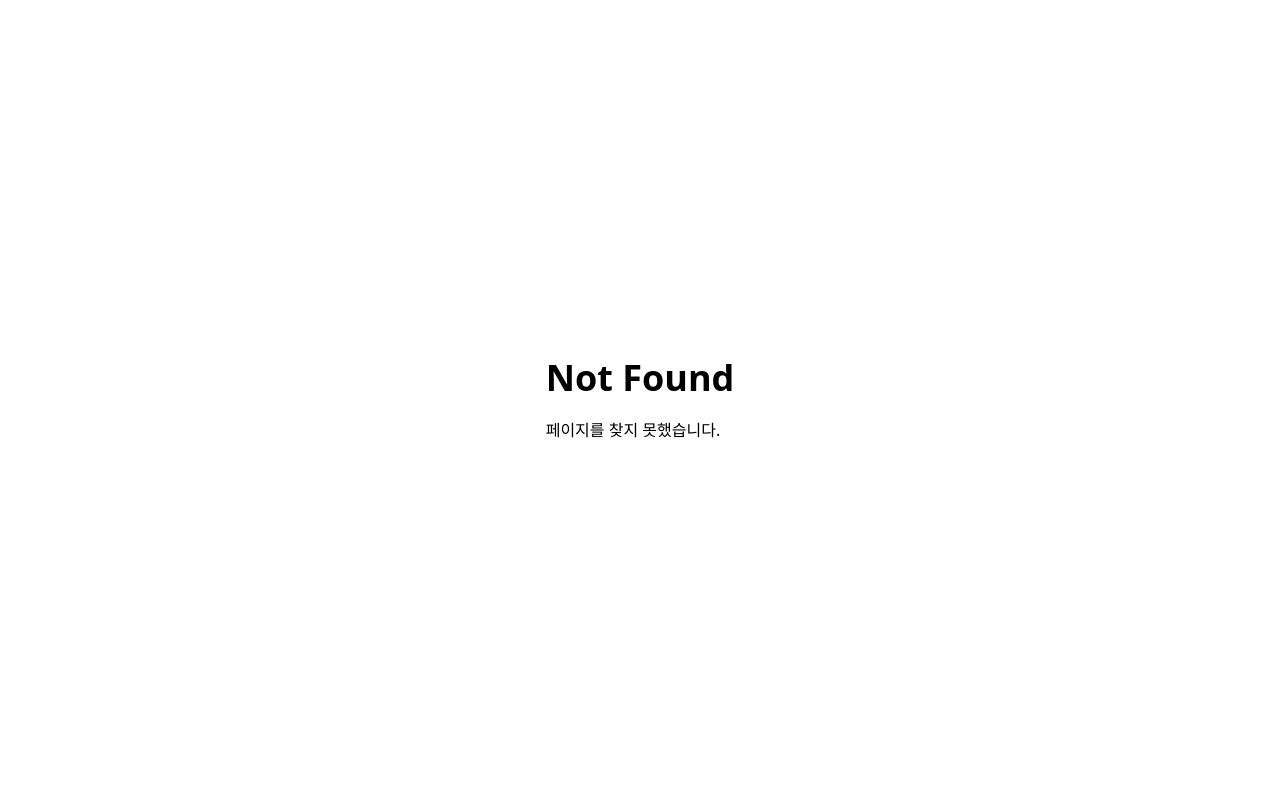
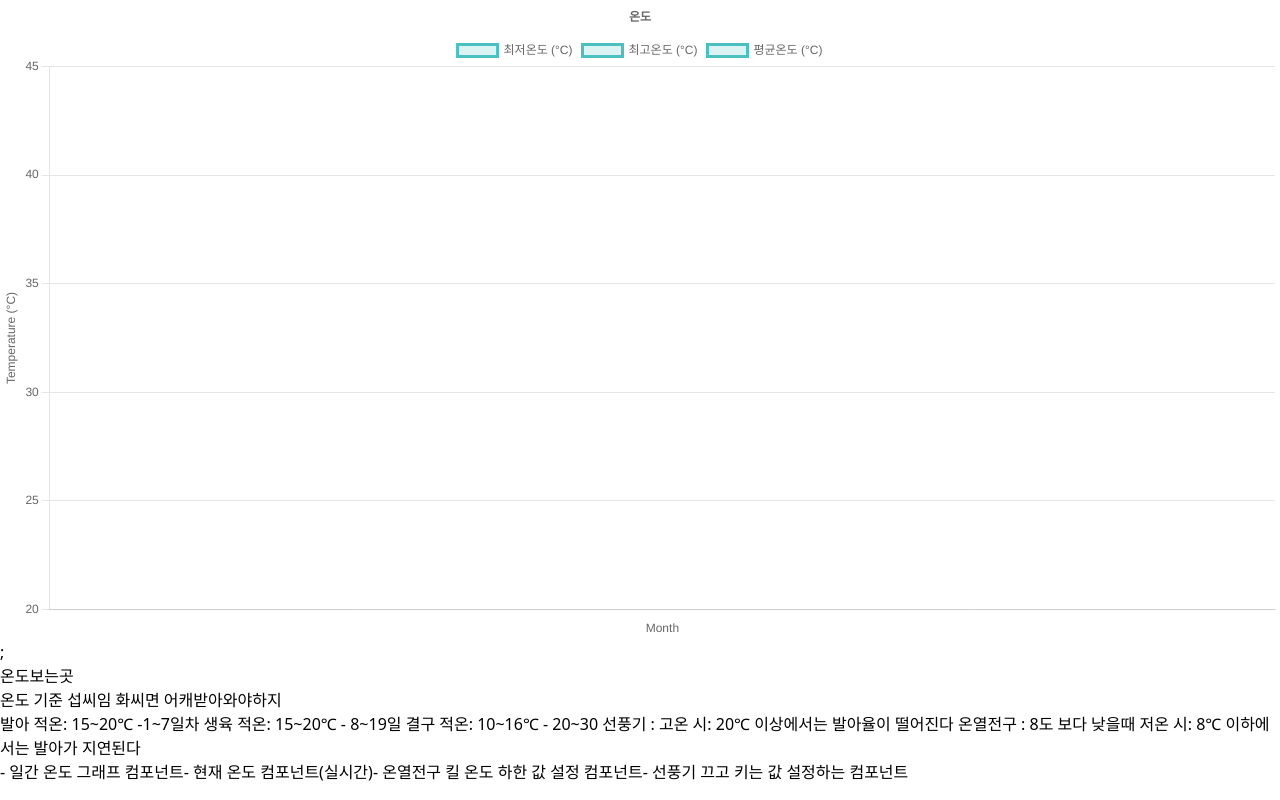
Before and after one commit to naeunminchocofarm/naeunminchocofarm_web, a React (Vite) app: page / in a window 1280 px wide. Before the commit this address had no page. Shown: the top 800 px of the page. Built offline with nearby package versions, Linux system fonts and the light colour scheme.

Commit message:
온도페이지 작업후 출력 여부 확인 후 업로드

```diff
--- a/package.json
+++ b/package.json
@@ -12,7 +12,9 @@
   "dependencies": {
     "@tailwindcss/vite": "^4.0.15",
     "axios": "^1.8.4",
+    "chart.js": "^4.4.8",
     "react": "^19.0.0",
+    "react-chartjs-2": "^5.3.0",
     "react-dom": "^19.0.0",
     "react-router-dom": "^7.4.0",
     "tailwindcss": "^4.0.15"
--- a/src/App.jsx
+++ b/src/App.jsx
@@ -1,11 +1,13 @@
 import { BrowserRouter } from 'react-router-dom'
 import Router from "./Router";
 import './App.css'
+import Temperature from './temperature/temperature';
 
 function App() {
   return (
     <BrowserRouter>
-      <Router />
+      <Temperature/>
+      <Router/>
     </BrowserRouter>
   )
 }
--- a/src/temperature/Temperatuer.jsx
+++ /dev/null
@@ -1,50 +0,0 @@
-import React, { useState } from "react";
-
-const Temperatuer = () => {
-  //온도 변화를 감지하고 출력하는 영역
-  const [temperatuer, setTemperatuer] = useState(0);
-
-  //온열전구
-  const onTempLight = () => {
-    if (temperatuer >= 20) {
-      return "켜져라";
-    }
-  };
-  return (
-    <>
-      <p>온도보는곳</p>
-      <p>온도 기준 섭씨임 화씨면 변경피료함</p>
-      <div>
-        생육 적온: 15~20℃ - 8~19일 결구 적온: 10~16℃ - 20~30 발아 적온: 15~20℃ -
-        1~7일차 선풍기 : 고온 시: 20℃ 이상에서는 발아율이 떨어진다 온열전구 :
-        8도 보다 낮을때 저온 시: 8℃ 이하에서는 발아가 지연된다
-      </div>
-      - 일간 온도 그래프 컴포넌트
-      {/* dayTemp
-          - 가로 축이 날짜
-          - 세로 축이 온도 겨울~여름
-          - 적정온도 란에 표시 해주기
-        */}
-      - 현재 온도 컴포넌트(실시간)
-      {/* nowTemp
-          - 가로 축이 시간or 분 > 실시간은 추후
-          - 세로 축이 온도 겨울~여름 (동일)
-          - 적정온도 란에 표시 해주기 (동일)
-        */}
-      - 온열전구 킬 온도 하한 값 설정 컴포넌트
-      {/* coldTemp
-          - 상단 적정온도란을 벗어났을때 온열전구를 켤지 말지 설정하는 영역
-          - 1. 특정온도보다 낮아질때 auto로 켜지긴 하나
-          - 버튼 클릭시 직접 끄거나 켤수 있도록 설정 되는 기능
-        */}
-      - 선풍기 끄고 키는 값 설정하는 컴포넌트
-      {/* hotTemp
-          - 20도 이상일때 선풍기를 켤지 말지 설정하는 영역
-          - 1. 특정온도보다 낮아질때 auto로 켜지긴 하나
-          - 버튼 클릭시 직접 끄거나 켤수 있도록 설정 되는 기능
-        */}
-    </>
-  );
-};
-
-export default Temperatuer;
--- /dev/null
+++ b/src/temperature/Temperature.jsx
@@ -0,0 +1,160 @@
+import React, { useEffect, useState } from "react";
+import { Line } from "react-chartjs-2";
+import {
+  Chart as ChartJS,
+  CategoryScale,
+  LinearScale,
+  PointElement,
+  LineElement,
+  Title,
+  Tooltip,
+  Legend,
+} from "chart.js";
+
+// Register required components for Chart.js
+ChartJS.register(
+  CategoryScale,
+  LinearScale,
+  PointElement,
+  LineElement,
+  Title,
+  Tooltip,
+  Legend
+);
+
+const Temperature = () => {
+  const data = {
+    labelsMonth: ["Jan", "Feb", "Mar", "Apr", "May", "Jun"],
+    labels2: ["Jan", "Feb", "Mar", "Apr", "May", "Jun"],
+    labels3: ["Jan", "Feb", "Mar", "Apr", "May", "Jun"],
+    //labels의 밸류값은
+    //1. 날짜별
+    //2. 일자별
+    //3. 시간별
+    datasets: [
+      {
+        label: "최저온도 (°C)",
+        data: [22, 24, 20, 26, 30, 28], // Y-axis data (Temperature values)
+        borderColor: "rgba(75, 192, 192, 1)",
+        backgroundColor: "rgba(75, 192, 192, 0.2)",
+        fill: true, // Area under the line is filled
+        tension: 0.4, // Smooth curve
+        pointBackgroundColor: "rgba(75, 192, 192, 1)", // Point color
+      },
+      {
+        label: "최고온도 (°C)",
+        data: [38, 36, 34, 36, 40, 38], // Y-axis data (Temperature values)
+        borderColor: "rgba(75, 192, 192, 1)",
+        backgroundColor: "rgba(75, 192, 192, 0.2)",
+        fill: true, // Area under the line is filled
+        tension: 0.4, // Smooth curve
+        pointBackgroundColor: "rgba(75, 192, 192, 1)", // Point color
+      },
+      {
+        label: "평균온도 (°C)",
+        data: [30, 30, 27, 41, 35, 32], // Y-axis data (Temperature values)
+        borderColor: "rgba(75, 192, 192, 1)",
+        backgroundColor: "rgba(75, 192, 192, 0.2)",
+        fill: true, // Area under the line is filled
+        tension: 0.4, // Smooth curve
+        pointBackgroundColor: "rgba(75, 192, 192, 1)", // Point color
+      },
+    ],
+  };
+
+  // Chart options
+  const options = {
+    responsive: true,
+    plugins: {
+      title: {
+        display: true,
+        text: "온도",
+      },
+      tooltip: {
+        callbacks: {
+          label: (tooltipItem) => `${tooltipItem.raw} °C`, // Show temperature with °C symbol
+        },
+      },
+    },
+    scales: {
+      x: {
+        title: {
+          display: true,
+          text: "Month",
+        },
+      },
+      y: {
+        title: {
+          display: true,
+          text: "Temperature (°C)",
+        },
+      },
+    },
+  };
+
+  // //심은지 몇일째인지 받아오는 코드가 있어야함
+  // //최초 식물 셋팅할때 설정된 day를 기준으로 자를거니깐 받아만오기
+  // const [day, setDay] = useState(0);
+  // //온도 변화를 감지하고 출력하는 영역
+  // const [temperature, setTemperature] = useState(0);
+
+  // useEffect(() => {
+  //   setTemperature();
+  // }, [temperature]);
+
+  // //온열전구 > 성장기간에따라 다름
+  // const onTempLight = () => {
+  //   if(day<=7){
+  //     if (temperature <= 8) {
+  //       return "켜져라";
+  //     }
+  //     //켜지는 기능이있으면 꺼져야하나
+  //     if(temperature)
+  //   }
+  // };
+
+  // //선풍기 > 성장기간에따라 다름
+  // const onTempFan = () => {
+  //   if (temperature >= 20) {
+  //     return "켜져라";
+  //   }
+  // };
+
+  return (
+    <>
+      <Line options={options} data={data} />;<p>온도보는곳</p>
+      <p>온도 기준 섭씨임 화씨면 어캐받아와야하지</p>
+      <div>
+        발아 적온: 15~20℃ -1~7일차 생육 적온: 15~20℃ - 8~19일 결구 적온: 10~16℃
+        - 20~30 선풍기 : 고온 시: 20℃ 이상에서는 발아율이 떨어진다 온열전구 :
+        8도 보다 낮을때 저온 시: 8℃ 이하에서는 발아가 지연된다
+      </div>
+      - 일간 온도 그래프 컴포넌트
+      {/* dayTemp
+          - 가로 축이 날짜
+          - 세로 축이 온도 겨울~여름
+          - 적정온도 란에 표시 해주기
+        */}
+      - 현재 온도 컴포넌트(실시간)
+      {/* nowTemp
+          - 가로 축이 시간or 분 > 실시간은 추후
+          - 세로 축이 온도 겨울~여름 (동일)
+          - 적정온도 란에 표시 해주기 (동일)
+        */}
+      - 온열전구 킬 온도 하한 값 설정 컴포넌트
+      {/* coldTemp
+          - 상단 적정온도란을 벗어났을때 온열전구를 켤지 말지 설정하는 영역
+          - 1. 특정온도보다 낮아질때 auto로 켜지긴 하나
+          - 버튼 클릭시 직접 끄거나 켤수 있도록 설정 되는 기능
+        */}
+      - 선풍기 끄고 키는 값 설정하는 컴포넌트
+      {/* hotTemp
+          - 20도 이상일때 선풍기를 켤지 말지 설정하는 영역
+          - 1. 특정온도보다 낮아질때 auto로 켜지긴 하나
+          - 버튼 클릭시 직접 끄거나 켤수 있도록 설정 되는 기능
+        */}
+    </>
+  );
+};
+
+export default Temperature;
```
Also changed, not shown: 1 other file (tests, documents, lock files or other folders).
